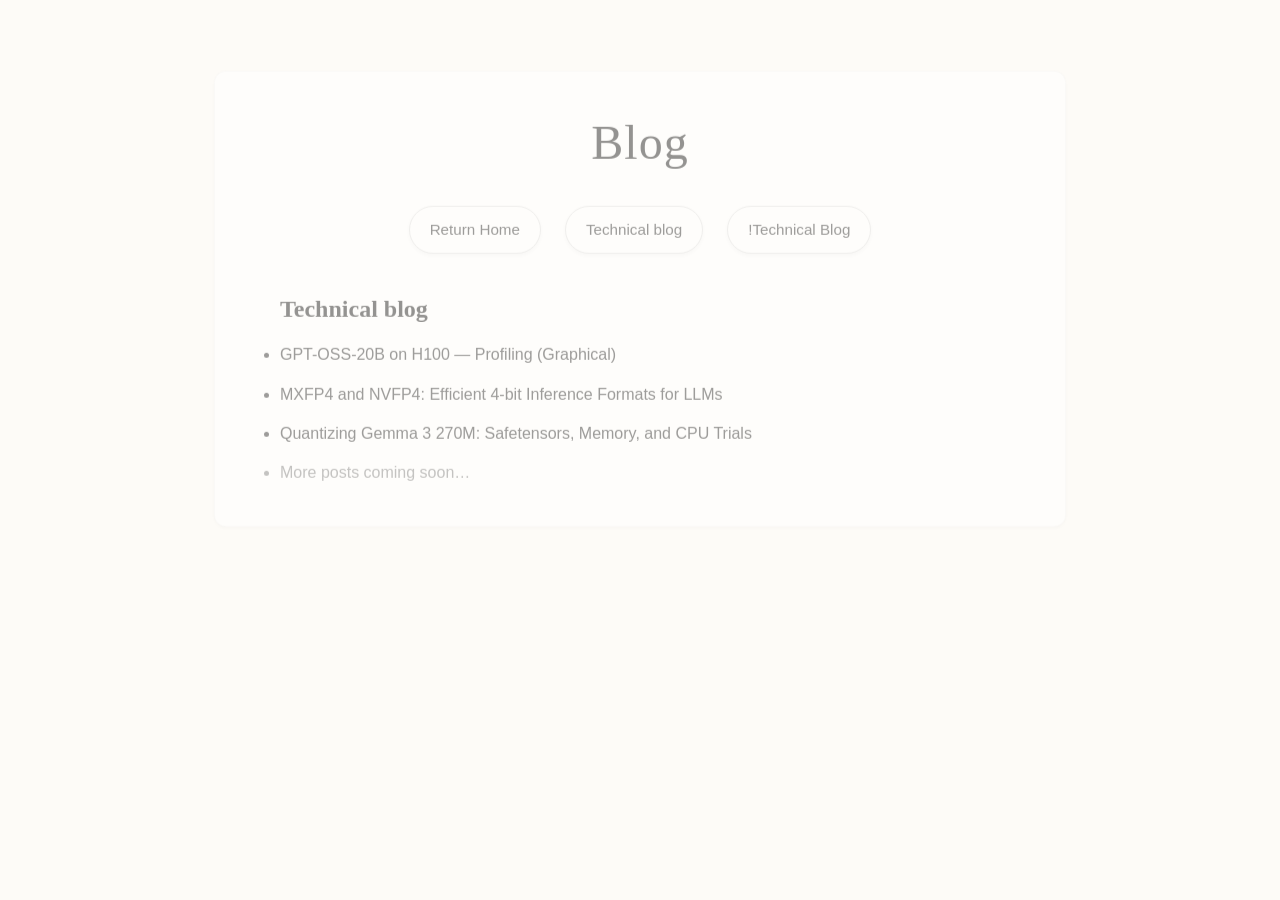
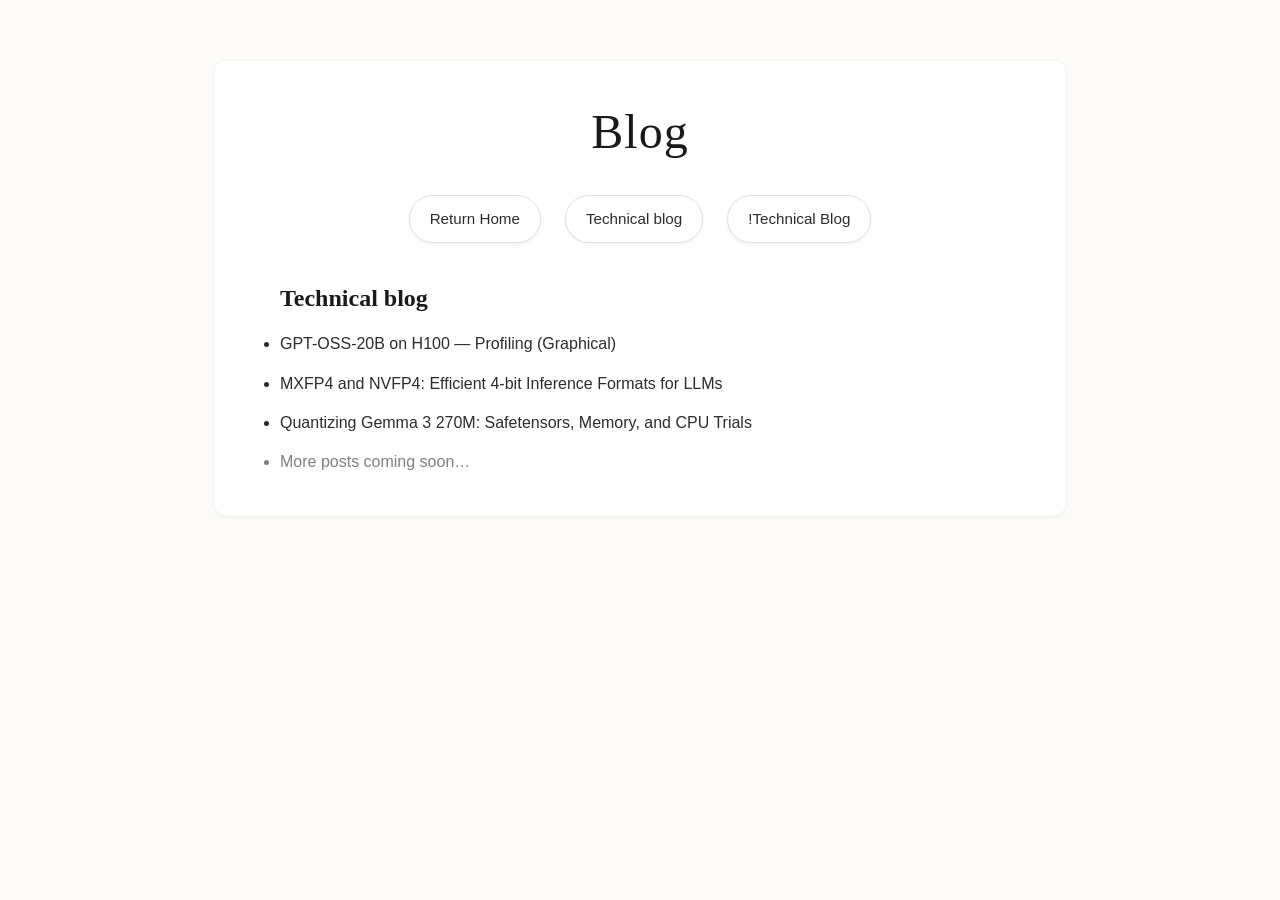

Add sidebar layout to all blog post pages; remove animations and post-nav

--- a/styles.css
+++ b/styles.css
@@ -56,7 +56,6 @@ a {
 /* Header / Profile Section */
 header {
     margin-bottom: 60px;
-    animation: fadeInDown 0.8s ease-out;
 }
 
 /* Photo + Name side by side */
@@ -152,7 +151,6 @@ header {
     box-shadow: var(--shadow-sm);
     margin-bottom: 40px;
     border: 1px solid rgba(0,0,0,0.03);
-    animation: fadeInUp 0.8s ease-out 0.2s backwards;
 }
 
 .about-section h2 {
@@ -177,7 +175,6 @@ header {
 /* Publications */
 .pubs-section {
     margin-top: 60px;
-    animation: fadeInUp 0.8s ease-out 0.4s backwards;
 }
 
 .pubs-section h2 {
@@ -865,6 +862,29 @@ pre {
 .blog-post-meta {
     font-size: 0.78rem;
     color: #bbb;
+}
+
+/* Back button on post pages */
+.post-back {
+    display: inline-block;
+    font-size: 0.8rem;
+    color: #aaa;
+    font-weight: 500;
+    text-decoration: none;
+    margin-bottom: 28px;
+    transition: color 0.18s;
+    letter-spacing: 0.02em;
+}
+
+.post-back:hover {
+    color: #006d77;
+}
+
+/* Post title sizing inside sidebar layout */
+.main-content .page-title {
+    font-size: 1.9rem;
+    margin-bottom: 12px;
+    letter-spacing: 0;
 }
 
 .blog-coming-soon {
